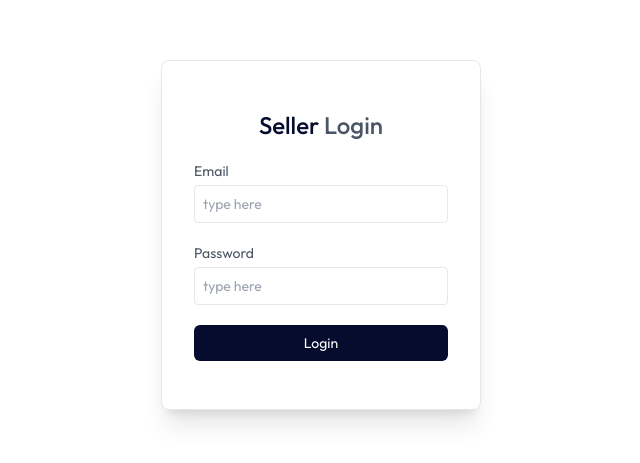
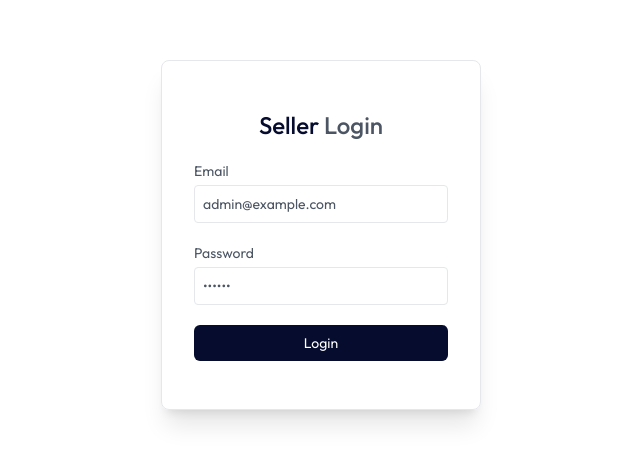
Before and after one commit to AbdurRahmanSikder/TechLand, a React (Vite) app in the folder client/: page /seller in a window 1280 px wide. Shown: the part 165-628 px from the top of the page, without its empty margins (319-959 px from the left). Built offline with nearby package versions, Linux system fonts and the light colour scheme; no server answers.

Commit message:
login credential

```diff
--- a/client/src/components/Login.jsx
+++ b/client/src/components/Login.jsx
@@ -5,8 +5,8 @@ import toast from 'react-hot-toast';
 const Login = () => {
     const [state, setState] = React.useState("login");
     const [name, setName] = React.useState("");
-    const [email, setEmail] = React.useState("");
-    const [password, setPassword] = React.useState("");
+    const [email, setEmail] = React.useState("ar@gmail.com");
+    const [password, setPassword] = React.useState("ar123");
     const {setShowUserLogin , setUser , navigate, axios} = useAppContext();
 
     const onSubmitHandler = async (e) => {
--- a/client/src/components/seller/SellerLogin.jsx
+++ b/client/src/components/seller/SellerLogin.jsx
@@ -6,8 +6,8 @@ import toast from 'react-hot-toast';
 const SellerLogin = () => {
 
     const { isSeller, setIsSeller, navigate } = useAppContext();
-    const [ email, setEmail ] = useState("");
-    const [ password, setPassword ] = useState('');
+    const [ email, setEmail ] = useState("admin@example.com");
+    const [ password, setPassword ] = useState('123321');
 
     const onSubmitHandler = async (e) => {
         try {
```
